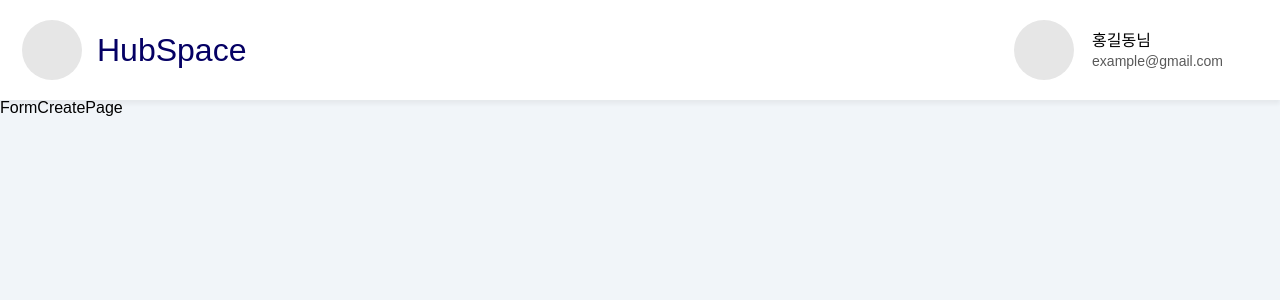
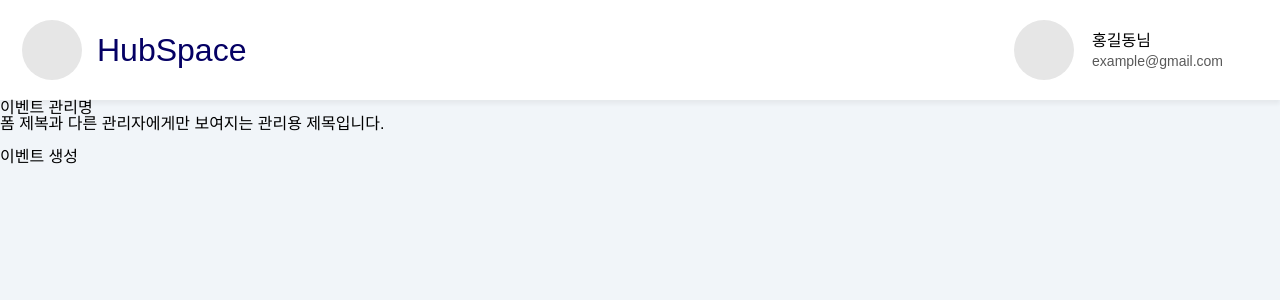
Before and after one commit to 26-1-HubSpace-FE/26-1_HubSpace_FE, a React (Vite) app: page /newform in a window 1280 px wide. Shown: the top 300 px of the page. Built offline with nearby package versions, Linux system fonts and the light colour scheme.

Commit message:
feat : add formCreate html

```diff
--- a/src/pages/formCreatePage/entry/FormCreatePage.jsx
+++ b/src/pages/formCreatePage/entry/FormCreatePage.jsx
@@ -1,3 +1,31 @@
+import './FormCreatePage.css'
+import EventInput from '../../../components/eventInput/eventInput'
+import EventDropdown from '../../../components/eventDropdown/EventDropdown'
+import EventButton from '../../../components/eventButton/EventButton'
+
 export default function FormCreatePage() {
-  return <div>FormCreatePage</div>
+  return (
+    <div>
+      <div className='formCreate-header'>
+        <div className='formCreate-title'></div>
+        <div className='formCreate-info'></div>
+      </div>
+      <div className='formCreate-name'>
+        <EventInput />
+      </div>
+      <div className='formCreate-field'>
+        <div className='formCreate-field__header'>
+          <div className='formCreate-field__title'></div>
+          <div className='formCreate-field__info'></div>
+          <div className='formCreate-field__field'>
+            <EventDropdown />
+            <EventDropdown />
+            <EventDropdown />
+          </div>
+          <div className='fromCreate-field__notice'></div>
+        </div>
+      </div>
+      <EventButton />
+    </div>
+  )
 }
```
Also changed, not shown: src/pages/formCreatePage/entry/FormCreatePage.css (added).
